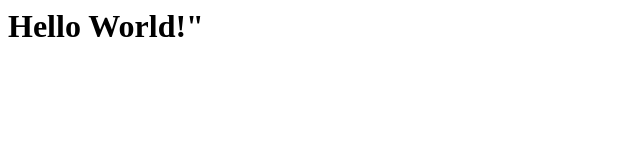
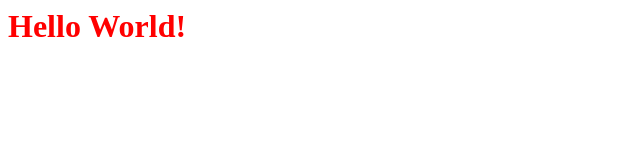
Before and after one commit to Macuu97/lab3, a plain HTML site: page index.html in a window 1280 px wide. Shown: the whole page, without its empty margins (0-640 px from the left). Drawn offline with Linux system fonts and the light colour scheme.

Commit message:
Add style.css

```diff
--- a/index.html
+++ b/index.html
@@ -1,10 +1,11 @@
 <html>
 
 <head>
-<h1> Hello World!" </h1>
+<link rel="stylesheet" href="style.css">
 </head>
 
 <body>
+<h1> Hello World! </h1>
 </body>
 
 </html>
--- /dev/null
+++ b/style.css
@@ -0,0 +1,4 @@
+h1
+	{
+		color: red;
+	}
```
Also changed, not shown: Nowy dokument tekstowy.txt (added).
